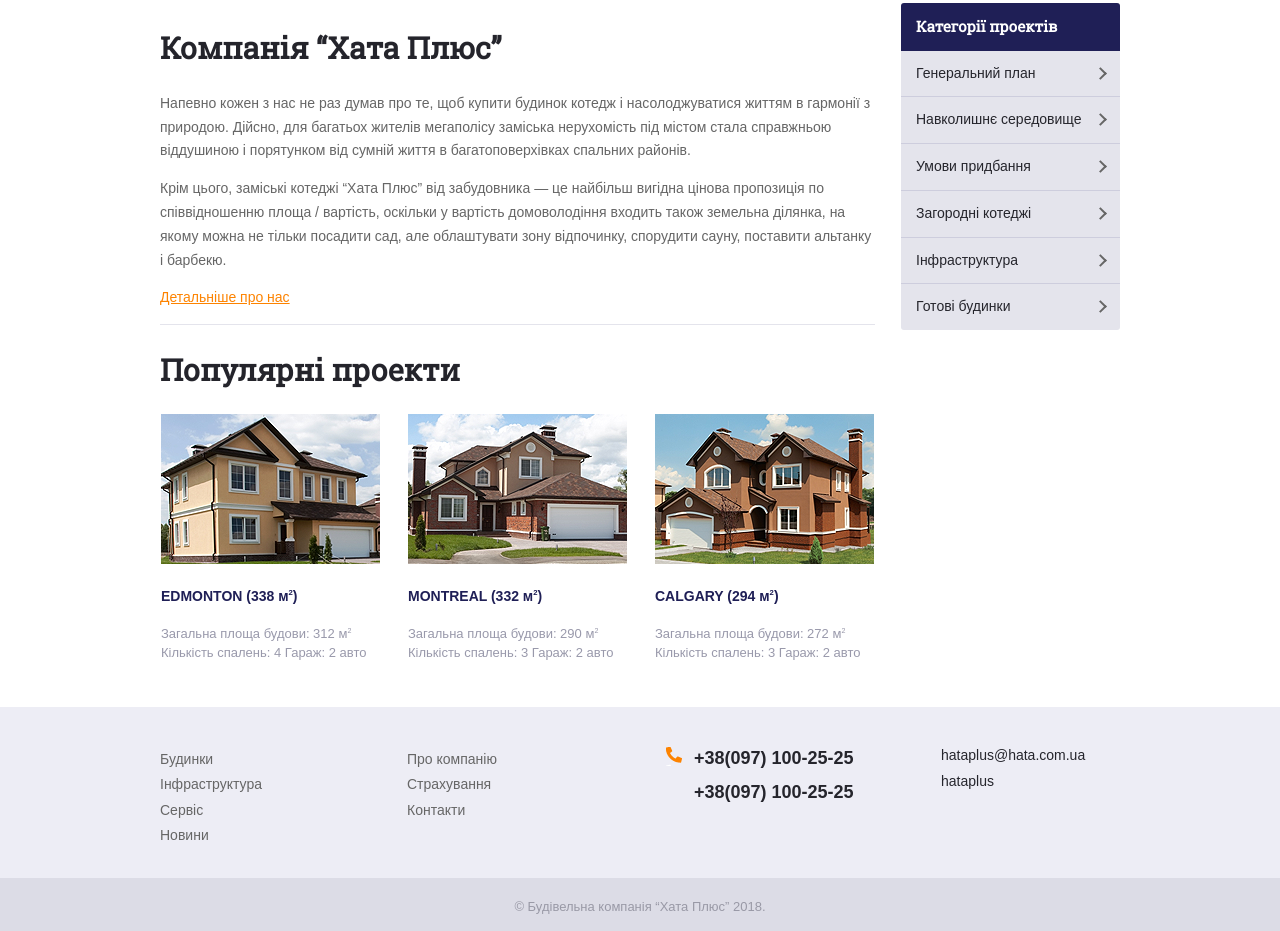
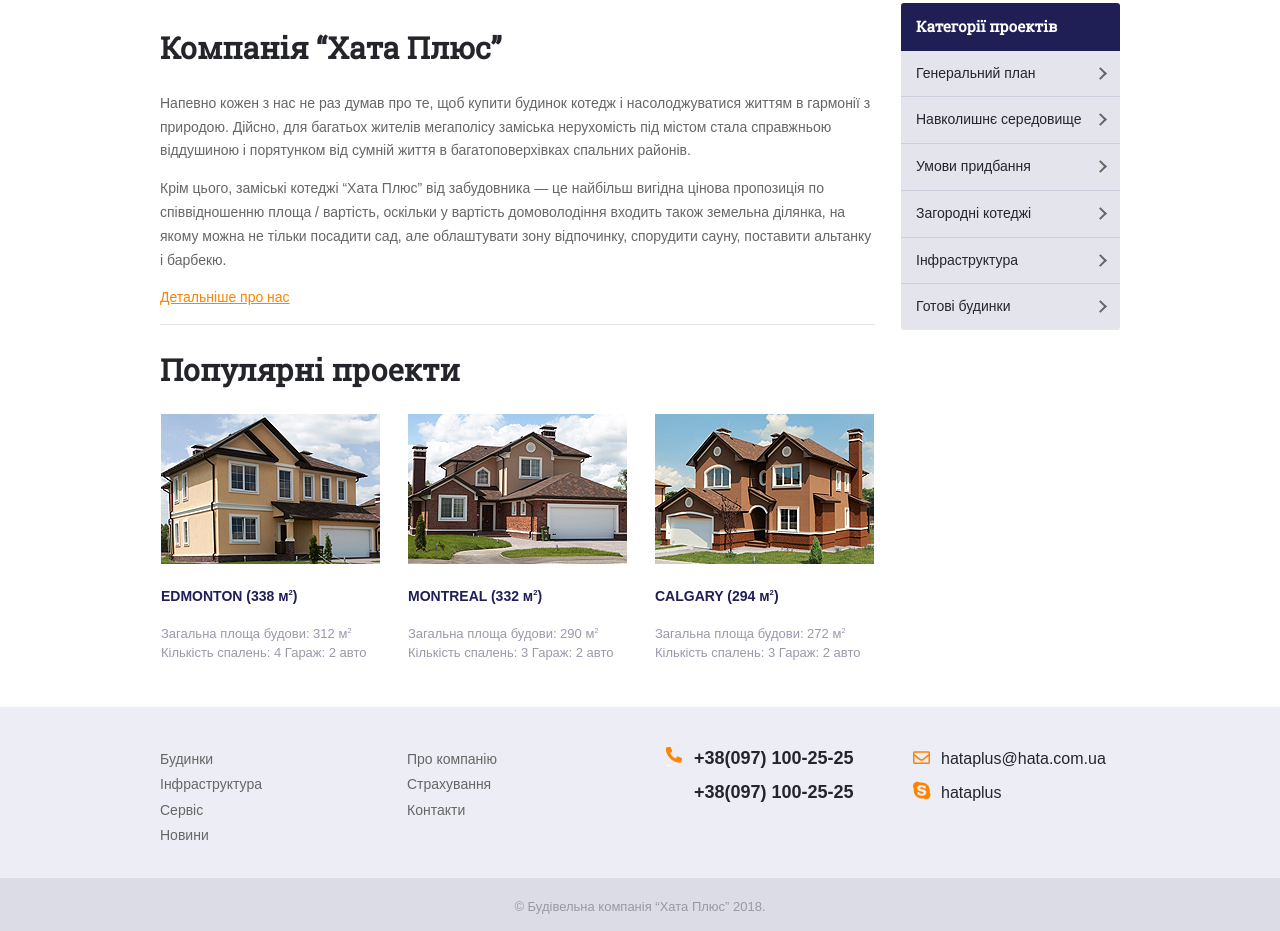
Before and after one commit to ligop/hata-plus, a plain HTML site: page index.html in a window 1280 px wide. Shown: the part 456-1387 px from the top of the page. Drawn offline with Linux system fonts and the light colour scheme.

Commit message:
hata-plus

```diff
--- a/css/styles.css
+++ b/css/styles.css
@@ -88,17 +88,19 @@ hr{
 }
 .mail{
     color: #25252c;
-    font: 16/1.5em "Arial";
+    font: 16px/1.5em "Arial";
 }
-//.mail-logo{
-    background: url(../img/sprite.png) no-repeat;
+.mail-logo::before{
+    content: url(../img/mail.png);
 }
-//.skype-logo{
-    background: url(../img/sprite.png) no-repeat -37px 0px;
-    width: 17px;
-    height: 13px;
+.skype-logo::before{
+    content: url(../img/skype.png);
 }
-
+.mail-logo::before,
+.skype-logo::before{
+    position: absolute;
+    left: -28px;
+}
 a.fb{
     width: 10px;
     height: 19px;
--- a/index.html
+++ b/index.html
@@ -166,8 +166,8 @@
                         <p><a href="tel:+380971002525">+38(097) 100-25-25</a></p>
                     </div>
                     <div class="mail column">
-                        <p><a class="mail-a" href="#">hataplus@hata.com.ua</a></p>
-                        <p><a href="#">hataplus</a></p>
+                        <p><a class="mail-logo" href="#">hataplus@hata.com.ua</a></p>
+                        <p><a class="skype-logo" href="#">hataplus</a></p>
                     </div>
                 </div>
             </div>
```
